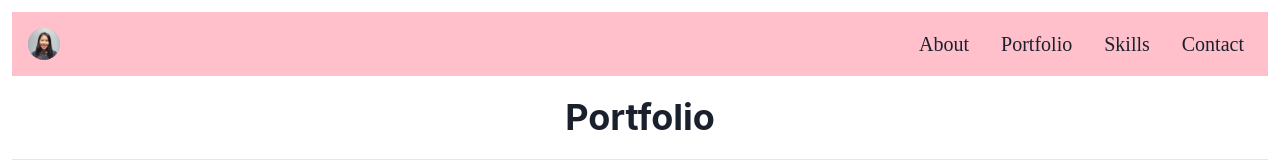
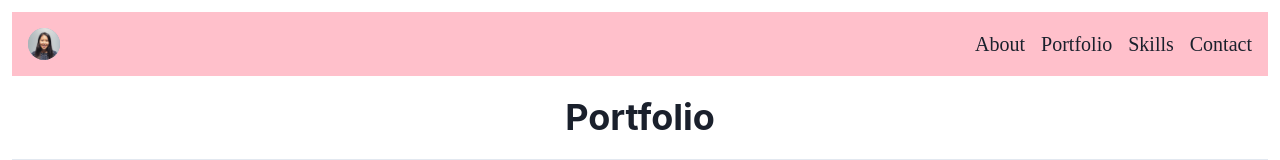
Before and after one commit to acho93/react-portfolio-ac, a React (Create React App) app: page /portfolio in a window 1280 px wide. Shown: the top 160 px of the page. Built offline with nearby package versions, Linux system fonts and the light colour scheme; a web font is replaced by a local one.

Commit message:
Edit Links

```diff
--- a/src/components/Navigation/index.js
+++ b/src/components/Navigation/index.js
@@ -1,41 +1,40 @@
+import { Link } from 'react-router-dom';
+
 import {
   Box,
   Button,
   Flex,
   Avatar,
   HStack,
-  Link,
-  useDisclosure,
   useColorModeValue,
-  Stack,
 } from '@chakra-ui/react';
 import AshleyPic from '../../assets/images/ashley-photo.jpg';
 
-const Links = ['About', 'Portfolio', 'Skills', 'Contact'];
+// const Links = ['About', 'Portfolio', 'Skills', 'Contact'];
 
-const NavLink = ({ children, src }) => (
-  <Link
-    px={2}
-    py={1}
-    rounded={'md'}
-    _hover={{
-      textDecoration: 'none',
-      bg: useColorModeValue('gray.200', 'gray.700'),
-    }}
-    href={src}>
-    {children}
-  </Link>
-);
+// const NavLink = ({ children, src }) => (
+//   <Link
+//     px={2}
+//     py={1}
+//     rounded={'md'}
+//     _hover={{
+//       textDecoration: 'none',
+//       bg: useColorModeValue('gray.200', 'gray.700'),
+//     }}
+//     href={src}>
+//     {children}
+//   </Link>
+// );
 
 export default function Navigation() {
-  const { isOpen } = useDisclosure();
+  // const { isOpen } = useDisclosure();
 
   return (
     <>
       <Box bg={useColorModeValue('pink', 'gray.900')} px={4}>
         <Flex h={16} alignItems={'center'} justifyContent={'space-between'}>
           <Button
-            as={Link}
+            // as={Link}
             href="/about"
             rounded={'full'}
             variant={'link'}
@@ -53,22 +52,23 @@ export default function Navigation() {
               as={'nav'}
               spacing={4}
               display={{ base: 'none', md: 'flex' }}>
-              {Links.map((link) => (
-                <NavLink key={link} src={`/${link.toLocaleLowerCase()}`}>{link}</NavLink>
-              ))}
+              <Link to="/about">About</Link>
+              <Link to="/portfolio">Portfolio</Link>
+              <Link to="/skills">Skills</Link>
+              <Link to="/contact">Contact</Link>
             </HStack>
           </Flex>
         </Flex>
 
-        {isOpen ? (
+        {/* {isOpen ? (
           <Box pb={4} display={{ md: 'none' }}>
             <Stack as={'nav'} spacing={4}>
               {Links.map((link) => (
-                <NavLink key={link}>{link}</NavLink>
+                <Link to key={link}>{link}</Link>
               ))}
             </Stack>
           </Box>
-        ) : null}
+        ) : null} */}
       </Box>
     </>
   );
```
